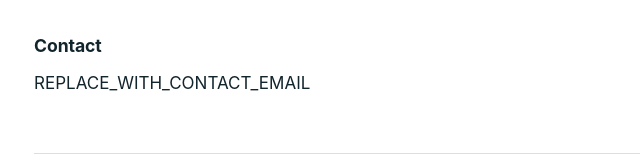
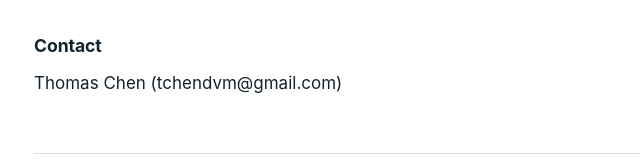
Before and after one commit to tcdvm/utophthocaselog, a browser extension: page docs/privacy.html in a window 1280 px wide. Shown: the part 1700-1860 px from the top of the page, without its empty margins (270-910 px from the left). Drawn offline with Linux system fonts and the light colour scheme.

Commit message:
Added email and privacy policy url

```diff
--- a/docs/privacy.html
+++ b/docs/privacy.html
@@ -124,9 +124,7 @@
 
   <h2>Contact</h2>
   <p>
-    <!-- TODO: replace with the address you want listed publicly. The Chrome Web
-         Store requires a working contact address for the developer. -->
-    REPLACE_WITH_CONTACT_EMAIL
+    Thomas Chen (tchendvm@gmail.com)
   </p>
 
   <footer>
```
Also changed, not shown: README.md.
